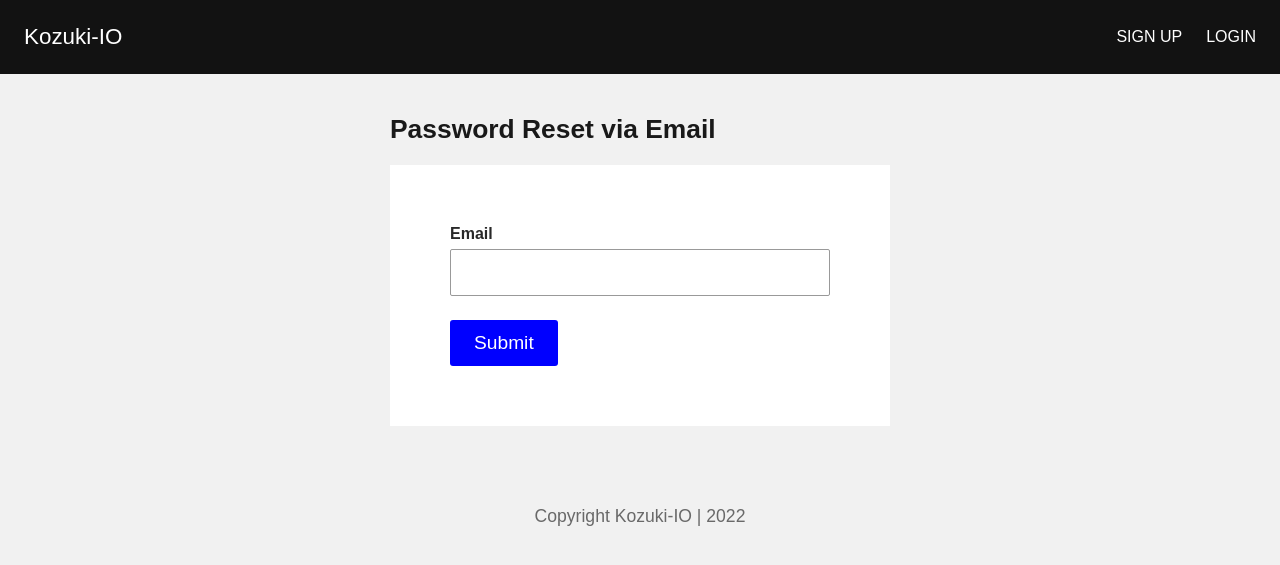
After one commit to YellowFlash2012/stock-portfolio-io, a Flask app: page /users/password_reset_via_email in a window 1280 px wide. The commit adds this page. Shown: the top 565 px of the page. Run offline with Flask 2, Linux system fonts and the light colour scheme; parts of the project's set-up code (start-up, migrations or seed data) failed here and were passed over; some libraries are stand-ins or nearby versions.

Commit message:
implemented the password reset via email functionality. This section is a beast! The amount of tests written is staggering!

```diff
--- a/project/users/forms.py
+++ b/project/users/forms.py
@@ -20,3 +20,11 @@ class LoginForm(FlaskForm):
     remember_me = BooleanField('Remember me')
 
     submit = SubmitField('Login')
+
+class EmailForm(FlaskForm):
+    email = StringField('Email', validators=[DataRequired(), Email(), Length(min=6, max=100)])
+    submit = SubmitField('Submit')
+
+class PasswordForm(FlaskForm):
+    password = PasswordField('New Password: ', validators=[DataRequired(), Length(min=13, max=21)])
+    submit = SubmitField('Submit')
--- a/project/users/routes.py
+++ b/project/users/routes.py
@@ -1,6 +1,6 @@
 from . import users_blueprint
 from flask import render_template, abort, flash, request, current_app, redirect, url_for, copy_current_request_context
-from .forms import RegistrationForm, LoginForm
+from .forms import RegistrationForm, LoginForm, EmailForm, PasswordForm
 from flask_login import login_user, current_user, login_required, logout_user
 from project.models import User
 
@@ -15,6 +15,17 @@ from threading import Thread
 from itsdangerous import URLSafeTimedSerializer
 from itsdangerous.exc import BadSignature
 from datetime import datetime
+
+def generate_password_reset_email(user_email):
+    password_reset_serializer = URLSafeTimedSerializer(current_app.config['SECRET_KEY'])
+
+    password_reset_url = url_for('users.process_password_reset_token',
+    token=password_reset_serializer.dumps(user_email, salt='password-reset-salt'),
+    _external=True)
+
+    return Message(subject='Flask Stock Portfolio App - Password Reset Requested',
+    html=render_template('users/email_password_reset.html', password_reset_url=password_reset_url),
+    recipients=[user_email])
 
 @users_blueprint.route('/about', methods=['GET', 'POST'])
 def about():
@@ -165,3 +176,58 @@ def confirm_email(token):
         current_app.logger.info(f'Email address confirmed for: {user.email}')
 
     return redirect(url_for('stocks.home'))
+
+@users_blueprint.route('/password_reset_via_email', methods=['GET', 'POST'])
+def password_reset_via_email():
+    form = EmailForm()
+
+    if form.validate_on_submit():
+        user = User.query.filter_by(email=form.email.data).first()
+
+        if user is None:
+            flash('Error! Invalid email address!', 'error')
+            return render_template('users/password_reset_via_email.html', form=form)
+
+        if user.email_confirmed:
+            @copy_current_request_context
+            def send_email(email_message):
+                with current_app.app_context():
+                    mail.send(email_message)
+
+            # Send an email confirming the new registration
+            message = generate_password_reset_email(form.email.data)
+            email_thread = Thread(target=send_email, args=[message])
+            email_thread.start()
+
+            flash('Please check your email for a password reset link.', 'success')
+        else:
+            flash('Your email address must be confirmed before attempting a password reset.', 'error')
+        return redirect(url_for('users.login'))
+
+    return render_template('users/password_reset_via_email.html', form=form)
+
+@users_blueprint.route('/password_reset_via_token/<token>', methods=['GET', 'POST'])
+def process_password_reset_token(token):
+    try:
+        password_reset_serializer = URLSafeTimedSerializer(current_app.config['SECRET_KEY'])
+        email = password_reset_serializer.loads(token, salt='password-reset-salt', max_age=3600)
+    except BadSignature:
+        flash('The password reset link is invalid or has expired.', 'error')
+        return redirect(url_for('users.login'))
+
+    form = PasswordForm()
+
+    if form.validate_on_submit():
+        user = User.query.filter_by(email=email).first()
+
+        if user is None:
+            flash('Invalid email address!', 'error')
+            return redirect(url_for('users.login'))
+
+        user.set_password(form.password.data)
+        db.session.add(user)
+        db.session.commit()
+        flash('Your password has been updated!', 'success')
+        return redirect(url_for('users.login'))
+
+    return render_template('users/reset_password_with_token.html', form=form)
--- a/project/users/templates/users/login.html
+++ b/project/users/templates/users/login.html
@@ -36,6 +36,10 @@
     <div class="field">
       {{ form.submit() }}
     </div>
+
+    <div class="forgot-password">
+      <p><em><a href="{{ url_for('users.password_reset_via_email') }}">Forgot your password?</a></em></p>
+    </div>
   </form>
 </div>
 
--- /dev/null
+++ b/project/users/templates/users/password_reset_via_email.html
@@ -0,0 +1,27 @@
+{% extends "base.html" %}
+
+{% block styling %}
+<link rel="stylesheet" href="{{ url_for('static', filename='css/form_style.css') }}">
+{% endblock %}
+
+{% block content %}
+<div class="form-wrap">
+  <h1>Password Reset via Email</h1>
+
+  <form method="post">
+    {{ form.csrf_token }}
+
+    <div class="field">
+      {{ form.email.label }}
+      {{ form.email }}
+      {% for error in form.email.errors %}
+        <p class="validation-error">[{{ error }}]</p>
+      {% endfor %}
+    </div>
+
+    <div class="field">
+      <button type="submit">Submit</button>
+    </div>
+  </form>
+</div>
+{% endblock %}
```
Also changed, not shown: project/models.py (+7 -4 lines), project/users/templates/users/email_password_reset.html (added, +11 -0 lines), project/users/templates/users/reset_password_with_token.html (added, +27 -0 lines), tests/conftest.py (+32 -1 lines), tests/functional/test_users.py (+119 -0 lines), tests/unit/test_models.py (+12 -1 lines).
